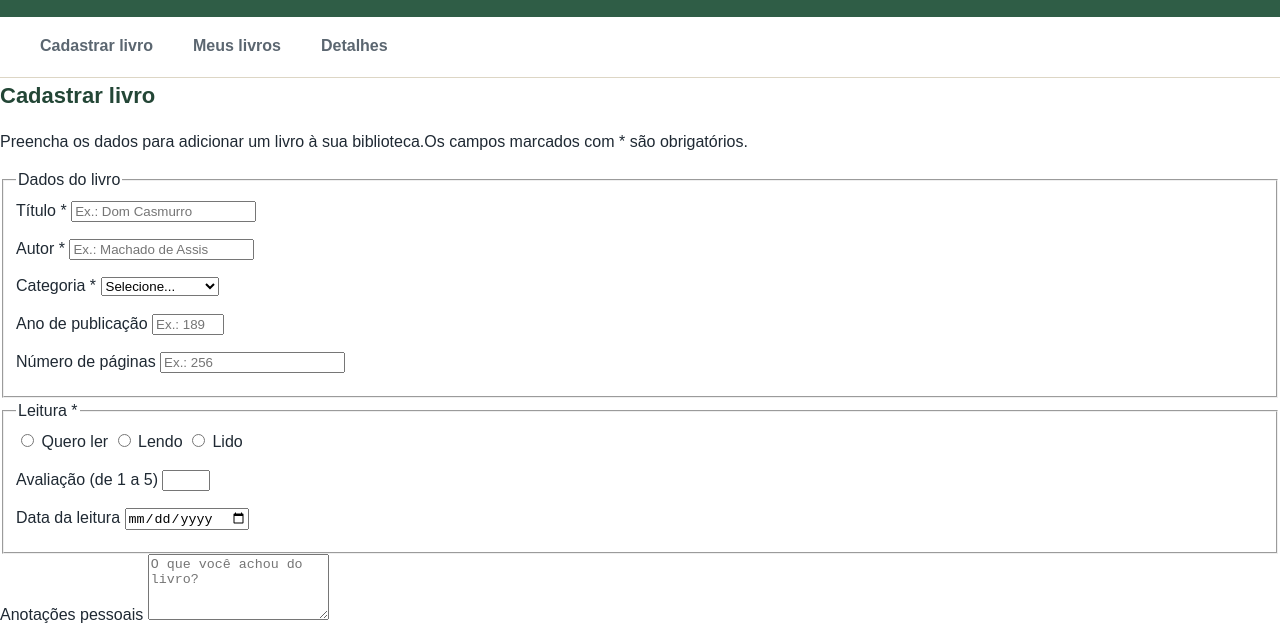
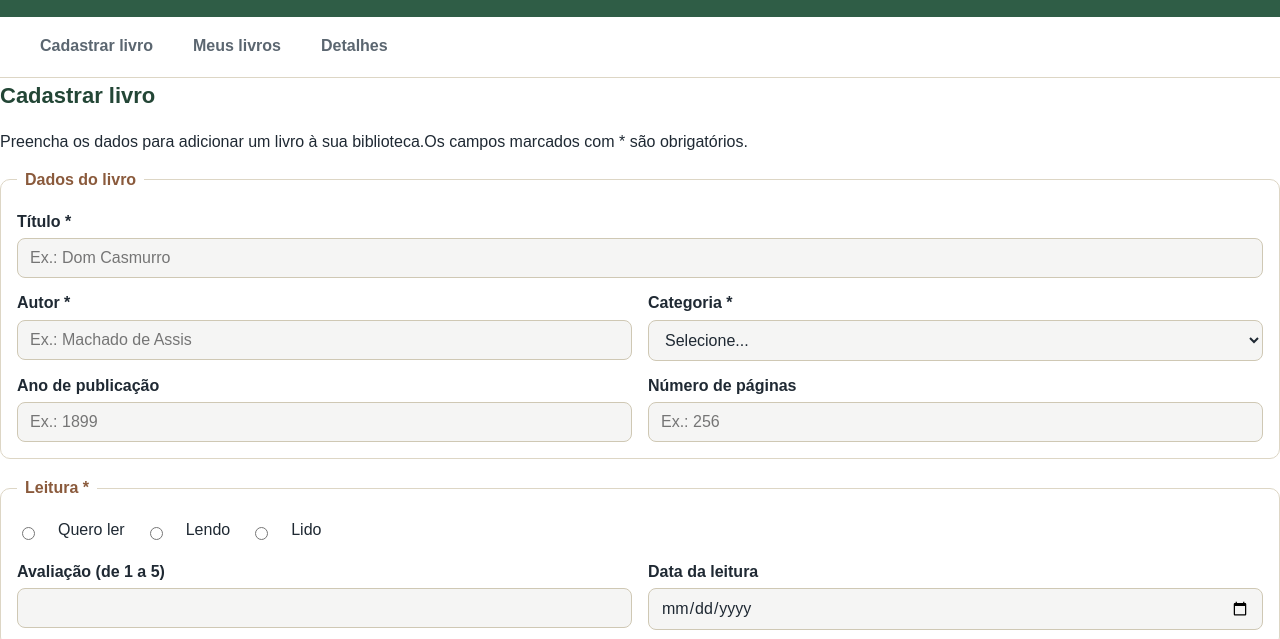
Before and after one commit to marymours013/Biblioteca_privada, a plain HTML site: page index.html in a window 1280 px wide. Shown: the part 97-736 px from the top of the page. Drawn offline with Linux system fonts and the light colour scheme; files that its build step writes are made by us from their sources.

Commit message:
style: estiliza formulário de cadastro

```diff
--- a/assets/css/style.css
+++ b/assets/css/style.css
@@ -110,3 +110,104 @@ nav a:hover {
   border: 1px solid #ddd6c5;
   border-radius: 14px;
 }
+
+/* Formulários */
+fieldset {
+  margin: 0 0 16px;
+  padding: 16px;
+  border: 1px solid #ddd6c5;
+  border-radius: 10px;
+}
+
+legend {
+  padding: 0 8px;
+  font-weight: 700;
+  color: #8a5a3c;
+}
+
+/* Campos do cadastro em duas colunas (Grid) */
+#cadastro fieldset {
+  display: grid;
+  grid-template-columns: 1fr 1fr;
+  gap: 12px 16px;
+}
+
+fieldset p,
+.campo {
+  margin: 0;
+}
+
+.campo-largo {
+  grid-column: 1 / -1;
+}
+
+label {
+  display: block;
+  margin-bottom: 4px;
+  font-weight: 700;
+}
+
+/* Opções de status de leitura (Flexbox) */
+.opcoes {
+  display: flex;
+  flex-wrap: wrap;
+  gap: 8px 20px;
+}
+
+.opcoes label {
+  display: inline;
+  font-weight: 400;
+}
+
+/* Campos de texto, número, data, pesquisa, seleção e anotações */
+input[type="text"],
+input[type="number"],
+input[type="date"],
+input[type="search"],
+select,
+textarea {
+  width: 100%;
+  padding: 10px 12px;
+  font-family: inherit;
+  font-size: 16px;
+  color: #1f2933;
+  background-color: #f5f5f4;
+  border: 1px solid #cfc8b4;
+  border-radius: 8px;
+}
+
+textarea {
+  resize: none;
+}
+
+/* Remove as setinhas dos campos numéricos */
+input[type="number"] {
+  appearance: textfield;
+}
+
+input[type="number"]::-webkit-outer-spin-button,
+input[type="number"]::-webkit-inner-spin-button {
+  -webkit-appearance: none;
+  margin: 0;
+}
+
+input[type="text"]:hover,
+input[type="number"]:hover,
+input[type="date"]:hover,
+input[type="search"]:hover,
+select:hover,
+textarea:hover {
+  border-color: #2f5d46;
+}
+
+/* Campo selecionado: fundo branco, sem contorno verde */
+input[type="text"]:focus,
+input[type="number"]:focus,
+input[type="date"]:focus,
+input[type="search"]:focus,
+select:focus,
+textarea:focus {
+  background-color: #ffffff;
+  border-color: #2f5d46;
+  outline: none;
+}
```
